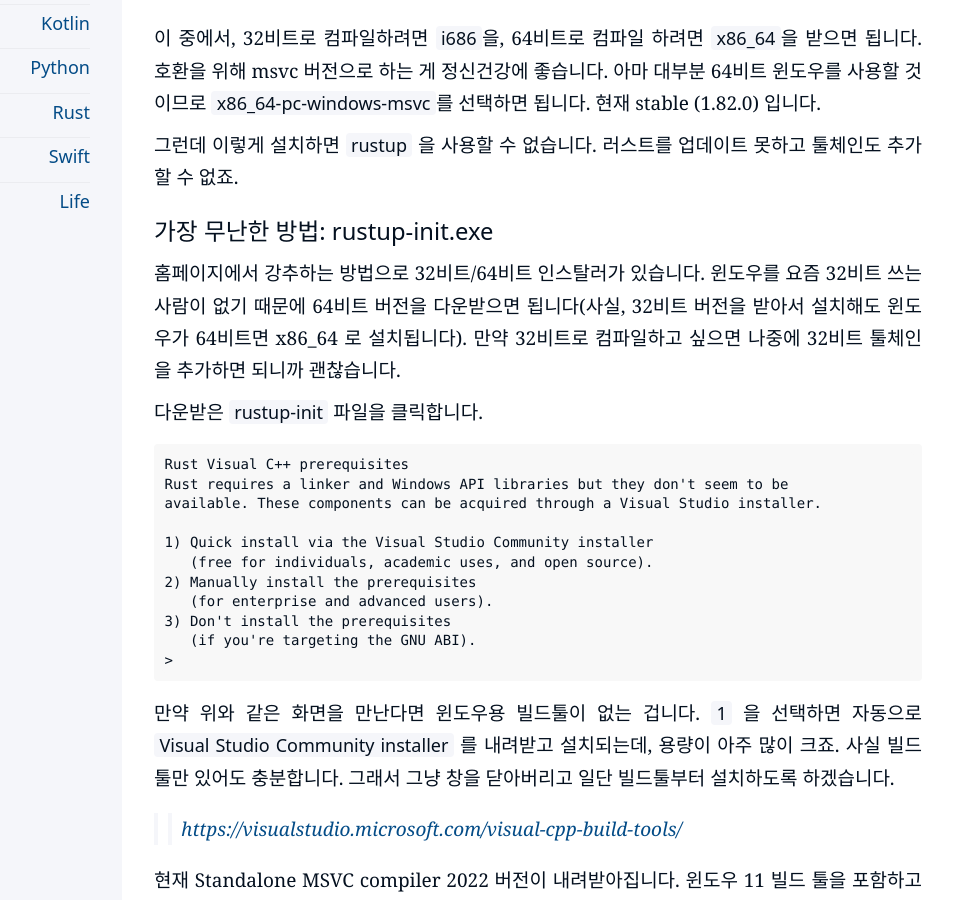
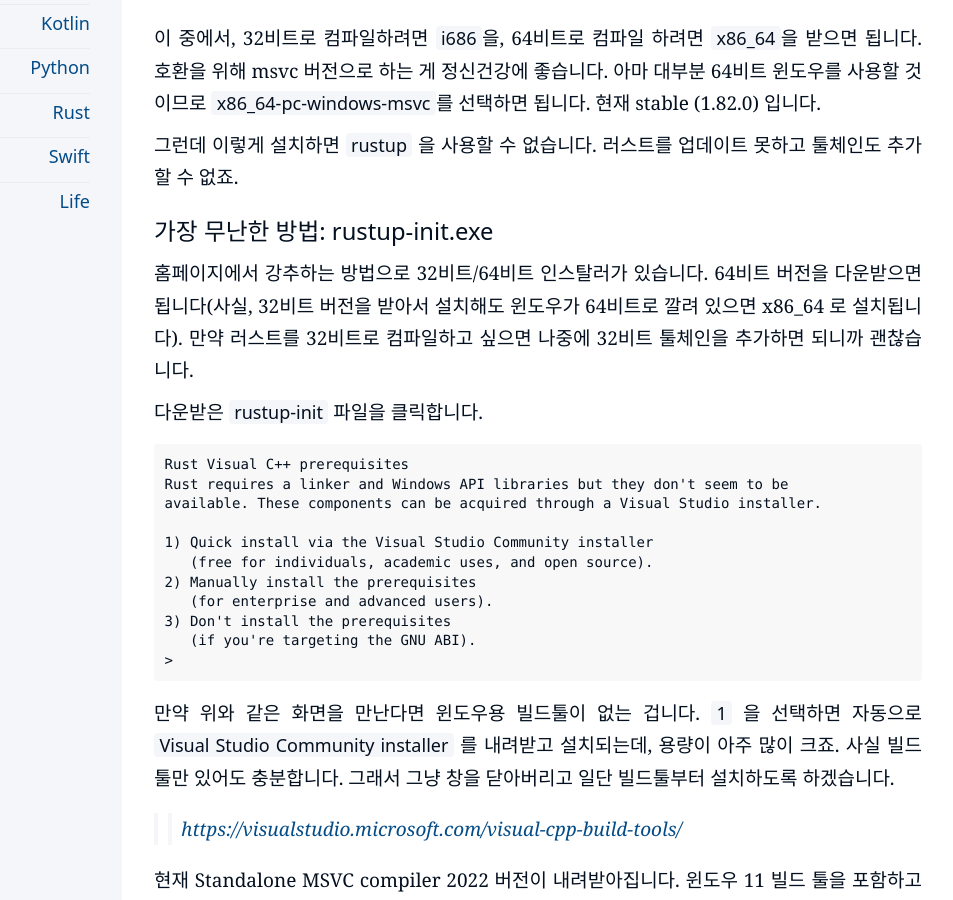
Before and after one commit to kiroshin/kiroshin.github.io, a Jekyll site: the page built from _posts/2024-10-28-rust-windows-install.md, in a window 1280 px wide and 900 px high, scrolled down 979 px. Shown: the whole window, without its empty margins (198-1151 px from the left). Built offline with Jekyll 4.4.1, drawn with Linux system fonts in a browser that asks for light colours.

Commit message:
Update 2024-10-28-rust-windows-install.md

```diff
--- a/_posts/2024-10-28-rust-windows-install.md
+++ b/_posts/2024-10-28-rust-windows-install.md
@@ -25,7 +25,7 @@ brief: 맥이나 리눅스에서는 간편하게 개발환경을 구축할 수
 
 
 ### 가장 무난한 방법: rustup-init.exe
-홈페이지에서 강추하는 방법으로 32비트/64비트 인스탈러가 있습니다. 윈도우를 요즘 32비트 쓰는 사람이 없기 때문에 64비트 버전을 다운받으면 됩니다(사실, 32비트 버전을 받아서 설치해도 윈도우가 64비트면 x86_64 로 설치됩니다). 만약 32비트로 컴파일하고 싶으면 나중에 32비트 툴체인을 추가하면 되니까 괜찮습니다.
+홈페이지에서 강추하는 방법으로 32비트/64비트 인스탈러가 있습니다. 64비트 버전을 다운받으면 됩니다(사실, 32비트 버전을 받아서 설치해도 윈도우가 64비트로 깔려 있으면 x86_64 로 설치됩니다). 만약 러스트를 32비트로 컴파일하고 싶으면 나중에 32비트 툴체인을 추가하면 되니까 괜찮습니다.
 
 다운받은 `rustup-init` 파일을 클릭합니다.
 
```
